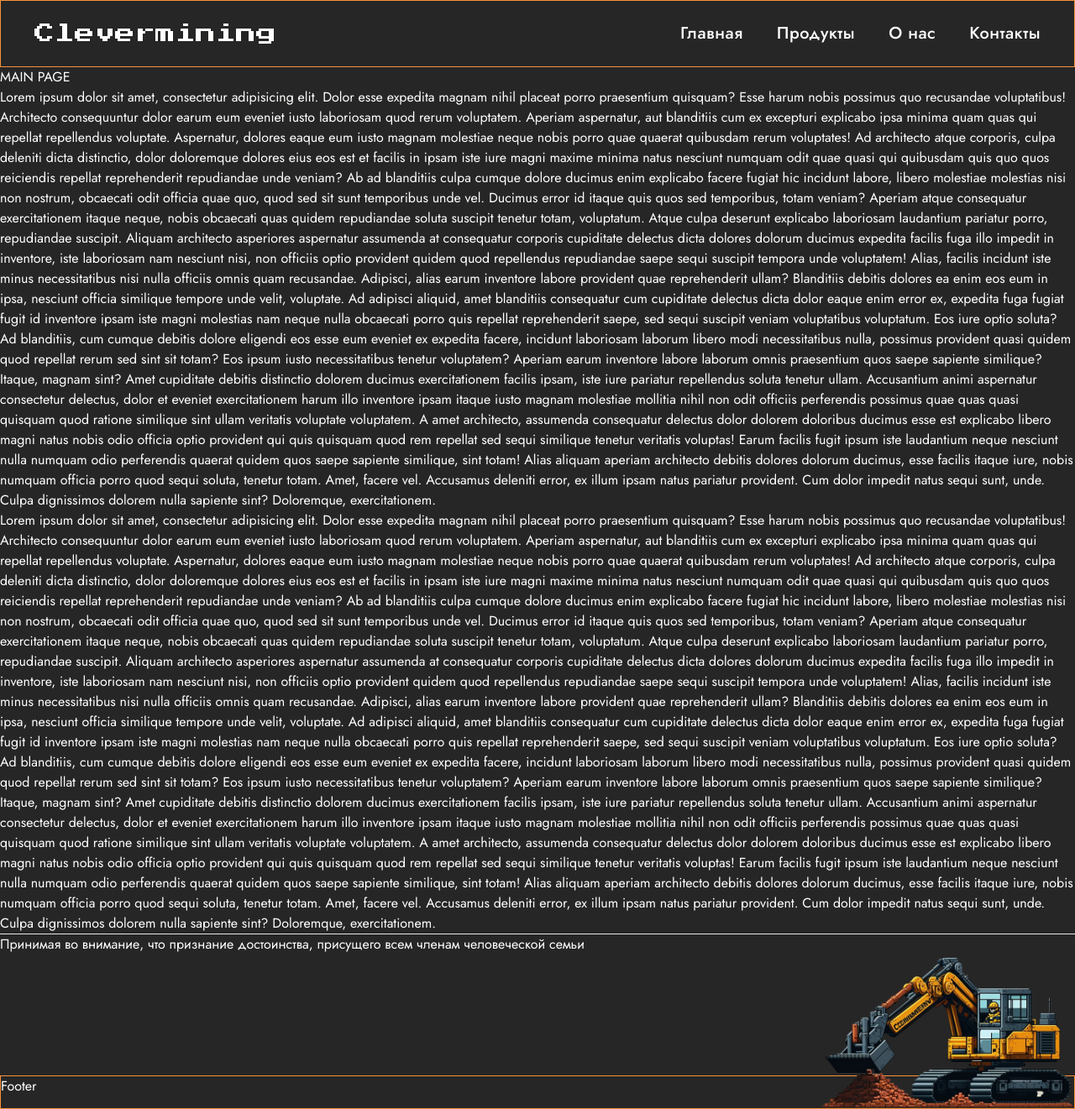
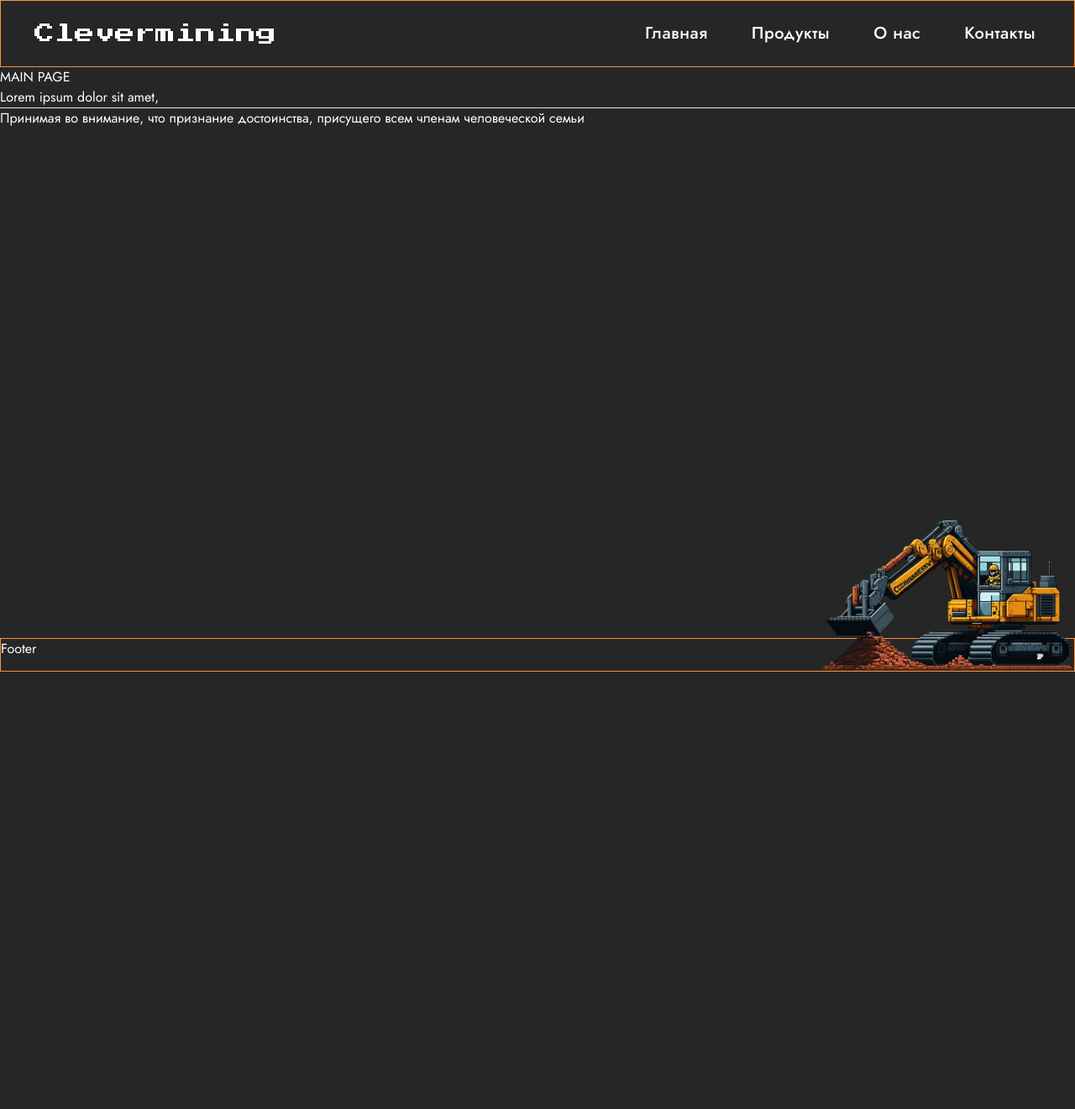
Before and after one commit to AntonRybakou/clevermining, a Next.js app: page / in a window 1280 px wide. Shown: the whole page at 84% size. After the commit the page ends 800 px from the top, so only its background shows below. Built offline with nearby package versions, Linux system fonts and the light colour scheme.

Commit message:
feat: css for submenu

```diff
--- a/components/Header.tsx
+++ b/components/Header.tsx
@@ -1,13 +1,15 @@
 import { ReactElement, useState } from 'react';
 
 import Link from 'next/link';
+
+import ProductsSubMenu from 'components/ProductsSubMenu';
 
 const Header = (): ReactElement => {
   const [isMenuOpen, setIsMenuOpen] = useState(false);
 
   return (
     <header className="flex flex-row flex-wrap items-center px-10 justify-between h-20 border border-orange-400">
-      <Link className="header-logo" href="/">
+      <Link className="font-['Press_Start_2P'] text-2xl" href="/">
         <p>Clevermining</p>
       </Link>
       <nav>
@@ -24,24 +26,7 @@ const Header = (): ReactElement => {
             <Link className="header-nav-link" href="/products">
               Продукты
             </Link>
-            {isMenuOpen && (
-              <ul className="absolute z-10 border border-lime-400">
-                <li className="header-nav-link">
-                  <Link href="/products/intsite">INTSITE</Link>
-                </li>
-                <li className="header-nav-link">
-                  <Link href="/products/sleipner">Sleipner</Link>
-                </li>
-                <li className="header-nav-link">
-                  <Link href="/products/evaporationking">Evaporation King</Link>
-                </li>
-                <li className="header-nav-link">
-                  <Link href="/products/reactive">
-                    Реактивные установки очистки вагонов
-                  </Link>
-                </li>
-              </ul>
-            )}
+            {isMenuOpen && <ProductsSubMenu />}
           </li>
           <li>
             <Link className="header-nav-link" href="/about">
--- a/components/Layout.tsx
+++ b/components/Layout.tsx
@@ -18,7 +18,7 @@ const Layout = ({ children, title }: Props): ReactElement => (
       <meta name="viewport" content="initial-scale=1.0, width=device-width" />
     </Head>
     <Header />
-    <main className="main-wrapper">{children}</main>
+    <main className="flex-auto">{children}</main>
     <Footer />
   </>
 );
--- /dev/null
+++ b/components/ProductsSubMenu.tsx
@@ -0,0 +1,32 @@
+import { ReactElement } from 'react';
+
+import Link from 'next/link';
+
+const ProductsSubMenu = (): ReactElement => (
+  <div className="products-sub-menu">
+    <ul>
+      <li className="header-nav-link hover:rounded-md hover:bg-neutral-800">
+        <Link href="/products/intsite">
+          <p>INTSITE</p>
+        </Link>
+      </li>
+      <li className="header-nav-link hover:rounded-md hover:bg-neutral-800">
+        <Link href="/products/sleipner">
+          <p>Sleipner</p>
+        </Link>
+      </li>
+      <li className="header-nav-link hover:rounded-md hover:bg-neutral-800">
+        <Link href="/products/evaporationking">
+          <p>Evaporation King</p>
+        </Link>
+      </li>
+      <li className="header-nav-link hover:rounded-md hover:bg-neutral-800">
+        <Link href="/products/reactive">
+          <p>Реактивные установки очистки вагонов</p>
+        </Link>
+      </li>
+    </ul>
+  </div>
+);
+
+export default ProductsSubMenu;
--- a/pages/index.tsx
+++ b/pages/index.tsx
@@ -5,102 +5,7 @@ import Layout from '../components/Layout';
 const IndexPage = (): ReactElement => (
   <Layout title="Clevermining">
     <h1>MAIN PAGE</h1>
-    <div>
-      Lorem ipsum dolor sit amet, consectetur adipisicing elit. Dolor esse expedita magnam
-      nihil placeat porro praesentium quisquam? Esse harum nobis possimus quo recusandae
-      voluptatibus! Architecto consequuntur dolor earum eum eveniet iusto laboriosam quod
-      rerum voluptatem. Aperiam aspernatur, aut blanditiis cum ex excepturi explicabo ipsa
-      minima quam quas qui repellat repellendus voluptate. Aspernatur, dolores eaque eum
-      iusto magnam molestiae neque nobis porro quae quaerat quibusdam rerum voluptates! Ad
-      architecto atque corporis, culpa deleniti dicta distinctio, dolor doloremque dolores
-      eius eos est et facilis in ipsam iste iure magni maxime minima natus nesciunt
-      numquam odit quae quasi qui quibusdam quis quo quos reiciendis repellat
-      reprehenderit repudiandae unde veniam? Ab ad blanditiis culpa cumque dolore ducimus
-      enim explicabo facere fugiat hic incidunt labore, libero molestiae molestias nisi
-      non nostrum, obcaecati odit officia quae quo, quod sed sit sunt temporibus unde vel.
-      Ducimus error id itaque quis quos sed temporibus, totam veniam? Aperiam atque
-      consequatur exercitationem itaque neque, nobis obcaecati quas quidem repudiandae
-      soluta suscipit tenetur totam, voluptatum. Atque culpa deserunt explicabo laboriosam
-      laudantium pariatur porro, repudiandae suscipit. Aliquam architecto asperiores
-      aspernatur assumenda at consequatur corporis cupiditate delectus dicta dolores
-      dolorum ducimus expedita facilis fuga illo impedit in inventore, iste laboriosam nam
-      nesciunt nisi, non officiis optio provident quidem quod repellendus repudiandae
-      saepe sequi suscipit tempora unde voluptatem! Alias, facilis incidunt iste minus
-      necessitatibus nisi nulla officiis omnis quam recusandae. Adipisci, alias earum
-      inventore labore provident quae reprehenderit ullam? Blanditiis debitis dolores ea
-      enim eos eum in ipsa, nesciunt officia similique tempore unde velit, voluptate. Ad
-      adipisci aliquid, amet blanditiis consequatur cum cupiditate delectus dicta dolor
-      eaque enim error ex, expedita fuga fugiat fugit id inventore ipsam iste magni
-      molestias nam neque nulla obcaecati porro quis repellat reprehenderit saepe, sed
-      sequi suscipit veniam voluptatibus voluptatum. Eos iure optio soluta? Ad blanditiis,
-      cum cumque debitis dolore eligendi eos esse eum eveniet ex expedita facere, incidunt
-      laboriosam laborum libero modi necessitatibus nulla, possimus provident quasi quidem
-      quod repellat rerum sed sint sit totam? Eos ipsum iusto necessitatibus tenetur
-      voluptatem? Aperiam earum inventore labore laborum omnis praesentium quos saepe
-      sapiente similique? Itaque, magnam sint? Amet cupiditate debitis distinctio dolorem
-      ducimus exercitationem facilis ipsam, iste iure pariatur repellendus soluta tenetur
-      ullam. Accusantium animi aspernatur consectetur delectus, dolor et eveniet
-      exercitationem harum illo inventore ipsam itaque iusto magnam molestiae mollitia
-      nihil non odit officiis perferendis possimus quae quas quasi quisquam quod ratione
-      similique sint ullam veritatis voluptate voluptatem. A amet architecto, assumenda
-      consequatur delectus dolor dolorem doloribus ducimus esse est explicabo libero magni
-      natus nobis odio officia optio provident qui quis quisquam quod rem repellat sed
-      sequi similique tenetur veritatis voluptas! Earum facilis fugit ipsum iste
-      laudantium neque nesciunt nulla numquam odio perferendis quaerat quidem quos saepe
-      sapiente similique, sint totam! Alias aliquam aperiam architecto debitis dolores
-      dolorum ducimus, esse facilis itaque iure, nobis numquam officia porro quod sequi
-      soluta, tenetur totam. Amet, facere vel. Accusamus deleniti error, ex illum ipsam
-      natus pariatur provident. Cum dolor impedit natus sequi sunt, unde. Culpa
-      dignissimos dolorem nulla sapiente sint? Doloremque, exercitationem.
-    </div>
-    <div>
-      Lorem ipsum dolor sit amet, consectetur adipisicing elit. Dolor esse expedita magnam
-      nihil placeat porro praesentium quisquam? Esse harum nobis possimus quo recusandae
-      voluptatibus! Architecto consequuntur dolor earum eum eveniet iusto laboriosam quod
-      rerum voluptatem. Aperiam aspernatur, aut blanditiis cum ex excepturi explicabo ipsa
-      minima quam quas qui repellat repellendus voluptate. Aspernatur, dolores eaque eum
-      iusto magnam molestiae neque nobis porro quae quaerat quibusdam rerum voluptates! Ad
-      architecto atque corporis, culpa deleniti dicta distinctio, dolor doloremque dolores
-      eius eos est et facilis in ipsam iste iure magni maxime minima natus nesciunt
-      numquam odit quae quasi qui quibusdam quis quo quos reiciendis repellat
-      reprehenderit repudiandae unde veniam? Ab ad blanditiis culpa cumque dolore ducimus
-      enim explicabo facere fugiat hic incidunt labore, libero molestiae molestias nisi
-      non nostrum, obcaecati odit officia quae quo, quod sed sit sunt temporibus unde vel.
-      Ducimus error id itaque quis quos sed temporibus, totam veniam? Aperiam atque
-      consequatur exercitationem itaque neque, nobis obcaecati quas quidem repudiandae
-      soluta suscipit tenetur totam, voluptatum. Atque culpa deserunt explicabo laboriosam
-      laudantium pariatur porro, repudiandae suscipit. Aliquam architecto asperiores
-      aspernatur assumenda at consequatur corporis cupiditate delectus dicta dolores
-      dolorum ducimus expedita facilis fuga illo impedit in inventore, iste laboriosam nam
-      nesciunt nisi, non officiis optio provident quidem quod repellendus repudiandae
-      saepe sequi suscipit tempora unde voluptatem! Alias, facilis incidunt iste minus
-      necessitatibus nisi nulla officiis omnis quam recusandae. Adipisci, alias earum
-      inventore labore provident quae reprehenderit ullam? Blanditiis debitis dolores ea
-      enim eos eum in ipsa, nesciunt officia similique tempore unde velit, voluptate. Ad
-      adipisci aliquid, amet blanditiis consequatur cum cupiditate delectus dicta dolor
-      eaque enim error ex, expedita fuga fugiat fugit id inventore ipsam iste magni
-      molestias nam neque nulla obcaecati porro quis repellat reprehenderit saepe, sed
-      sequi suscipit veniam voluptatibus voluptatum. Eos iure optio soluta? Ad blanditiis,
-      cum cumque debitis dolore eligendi eos esse eum eveniet ex expedita facere, incidunt
-      laboriosam laborum libero modi necessitatibus nulla, possimus provident quasi quidem
-      quod repellat rerum sed sint sit totam? Eos ipsum iusto necessitatibus tenetur
-      voluptatem? Aperiam earum inventore labore laborum omnis praesentium quos saepe
-      sapiente similique? Itaque, magnam sint? Amet cupiditate debitis distinctio dolorem
-      ducimus exercitationem facilis ipsam, iste iure pariatur repellendus soluta tenetur
-      ullam. Accusantium animi aspernatur consectetur delectus, dolor et eveniet
-      exercitationem harum illo inventore ipsam itaque iusto magnam molestiae mollitia
-      nihil non odit officiis perferendis possimus quae quas quasi quisquam quod ratione
-      similique sint ullam veritatis voluptate voluptatem. A amet architecto, assumenda
-      consequatur delectus dolor dolorem doloribus ducimus esse est explicabo libero magni
-      natus nobis odio officia optio provident qui quis quisquam quod rem repellat sed
-      sequi similique tenetur veritatis voluptas! Earum facilis fugit ipsum iste
-      laudantium neque nesciunt nulla numquam odio perferendis quaerat quidem quos saepe
-      sapiente similique, sint totam! Alias aliquam aperiam architecto debitis dolores
-      dolorum ducimus, esse facilis itaque iure, nobis numquam officia porro quod sequi
-      soluta, tenetur totam. Amet, facere vel. Accusamus deleniti error, ex illum ipsam
-      natus pariatur provident. Cum dolor impedit natus sequi sunt, unde. Culpa
-      dignissimos dolorem nulla sapiente sint? Doloremque, exercitationem.
-    </div>
+    <div>Lorem ipsum dolor sit amet,</div>
     <hr />
     <div>
       Принимая во внимание, что признание достоинства, присущего всем членам человеческой
--- a/styles/index.css
+++ b/styles/index.css
@@ -14,14 +14,10 @@ html, body {
     @apply min-h-full flex flex-col
 }
 
-.header-logo {
-    @apply font-['Press_Start_2P'] text-2xl
+.header-nav-link {
+    @apply block hover:text-[#7f5af0] p-1.5 text-xl font-medium tracking-wide
 }
 
-.header-nav-link {
-    @apply block hover:text-[#7f5af0] text-xl font-medium tracking-wide
+.products-sub-menu {
+    @apply absolute z-10 w-60 p-1.5 border rounded-md bg-neutral-900
 }
-
-.main-wrapper {
-    @apply flex-auto
-}
```
